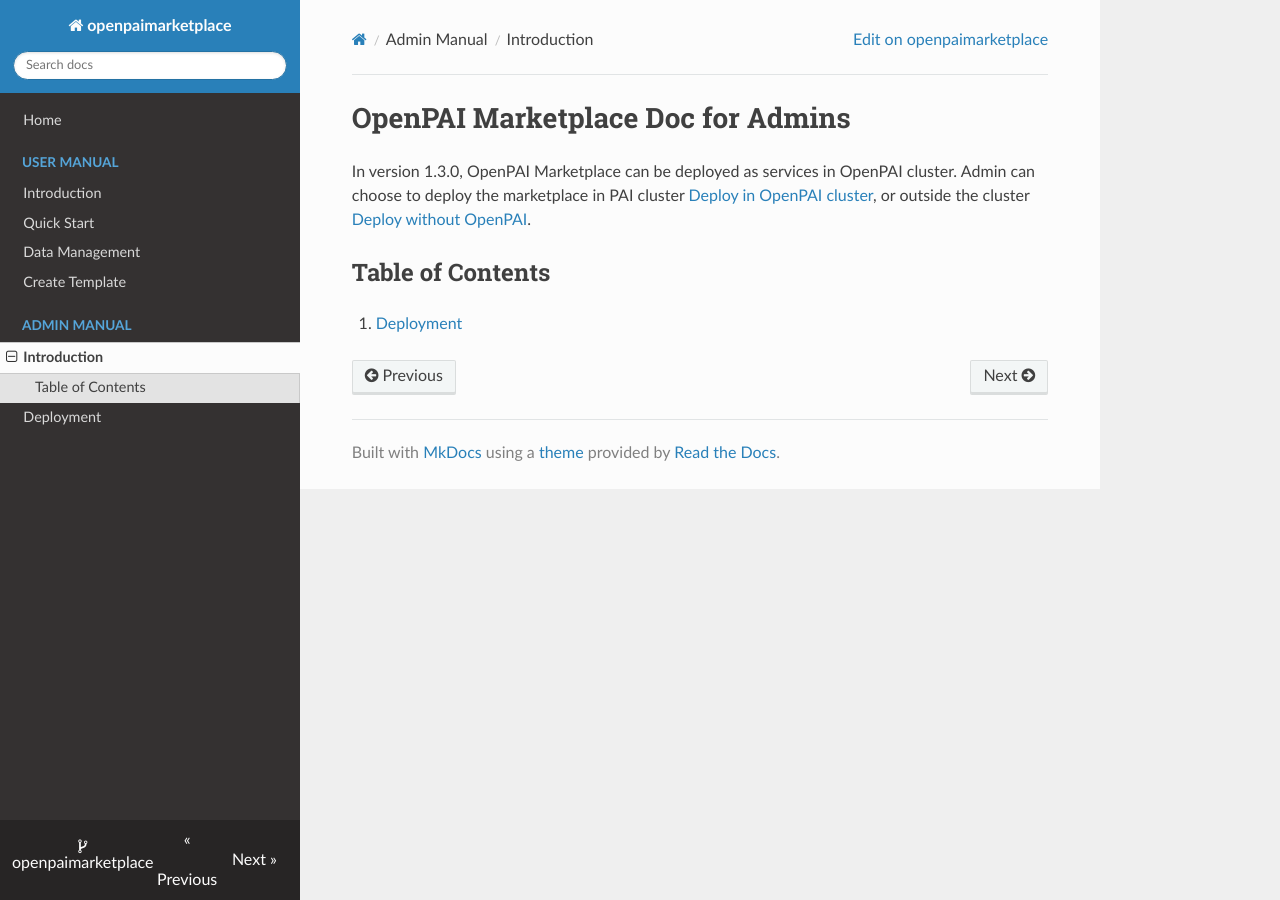
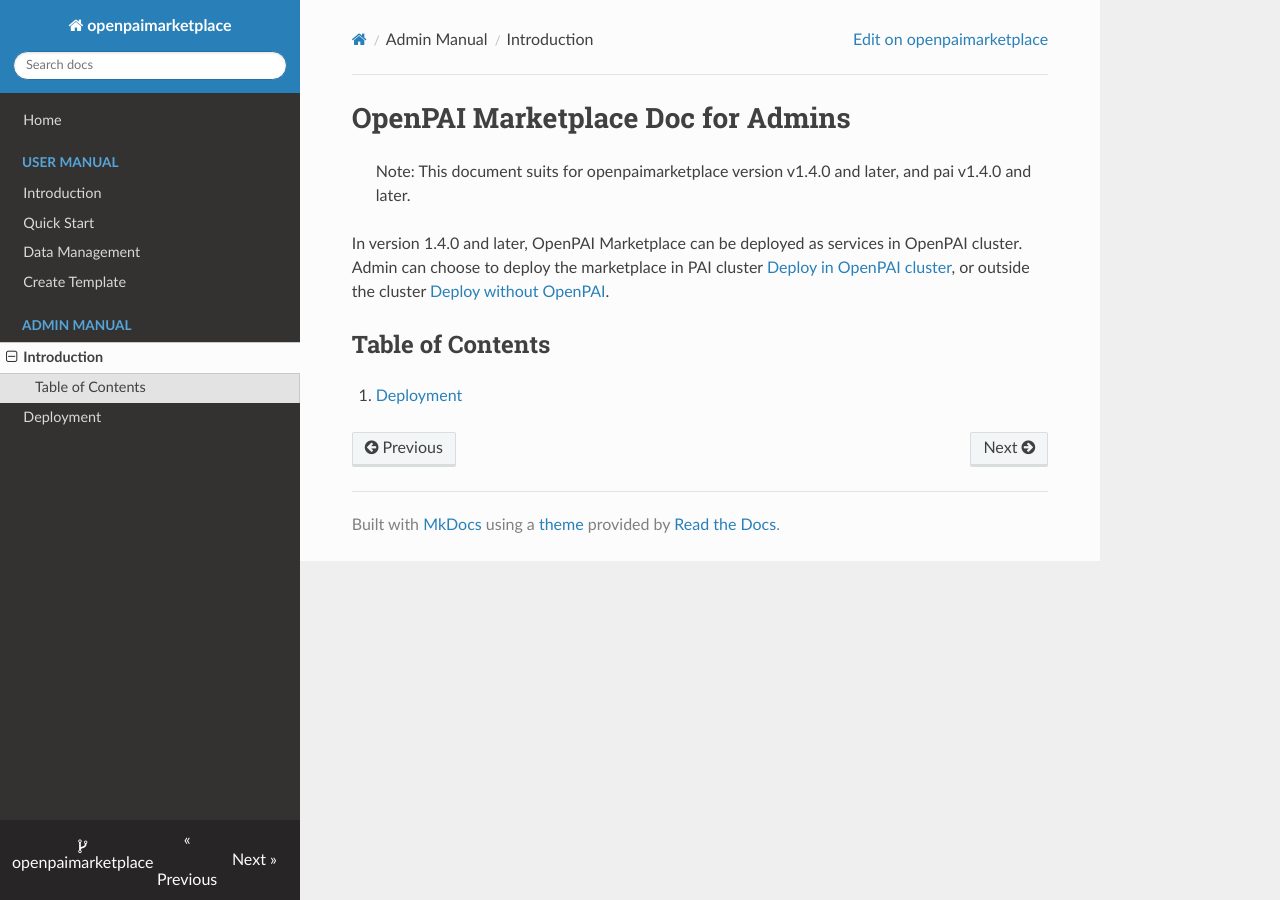
Before and after one commit to microsoft/openpaimarketplace, an MkDocs documentation site: the page built from docs/admin/README.md, in a window 1280 px wide. Built offline with MkDocs 1.6.1, drawn with Linux system fonts in a browser that asks for light colours; nearby versions of some CDN libraries.

Commit message:
Add release note and docs for v1.4.0

```diff
--- a/docs/admin/README.md
+++ b/docs/admin/README.md
@@ -1,6 +1,8 @@
 # OpenPAI Marketplace Doc for Admins
 
-In version 1.3.0, OpenPAI Marketplace can be deployed as services in OpenPAI cluster.
+> Note: This document suits for openpaimarketplace version v1.4.0 and later, and pai v1.4.0 and later.
+
+In version 1.4.0 and later, OpenPAI Marketplace can be deployed as services in OpenPAI cluster.
 Admin can choose to deploy the marketplace in PAI cluster [Deploy in OpenPAI cluster](./deployment.md#Deploy-in-PAI-cluster), or outside the cluster [Deploy without OpenPAI](./deployment.md#Deploy-without-OpenPAI).
 
 ## Table of Contents
```
Also changed, not shown: RELEASE_NOTE.md (+9 -0 lines), docs/admin/deployment.md (+3 -1 lines), docs/user/README.md (+3 -1 lines), docs/user/create_template.md (+1 -1 lines).
